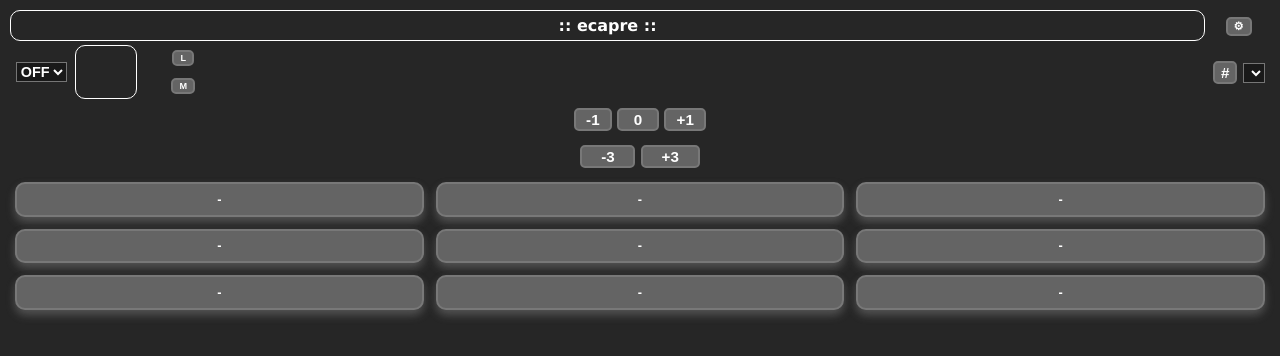
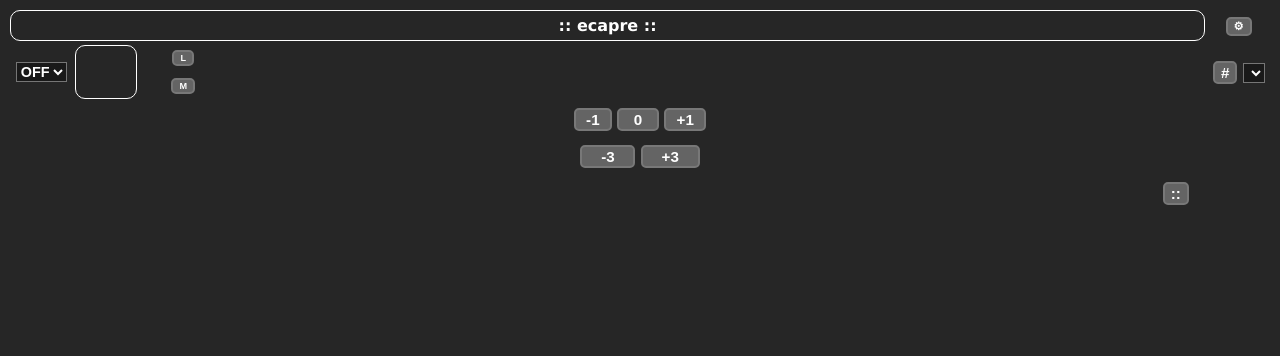
Before and after one commit to Rsantct/ecapre, a plain HTML site: page share/www/index.html in a window 1280 px wide. Drawn offline with Linux system fonts and the light colour scheme.

Commit message:
Update index.html

```diff
--- a/share/www/index.html
+++ b/share/www/index.html
@@ -338,10 +338,26 @@
     </div><!-- EOF ADVANCED CONTROLS -->
 
 
+    <!-- PLAYBACK CONTROL & MACROS TOGGLE-->
+    <div>
+    <table id="playback_control">
+        <tr>
+            <td id="playback_control_21" >
+            </td>
+            <td id="playback_control_22" >
+            </td>
+            <!-- MACROS button toggle-->
+            <td id="playback_control_23" >
+                <button type="button" id="macros_toggle_button"  onmousedown="macros_toggle()">::</button>
+            </td>
+        </tr>
+    </table>
+    </div>
+
     <!-- MACRO BUTTONS can be toggled -->
     <!-- 9 buttons keypad for customizable user macros (if any found) -->
     <div>
-    <table id="macro_buttons" style="display:inline-table">
+    <table id="macro_buttons" style="display:none">
     <tr>
     <td id="mCell"><button type="button" class="macro_buttons" id="macro_button_1" onmousedown="user_macro('1', this.innerText)" >-</button></td>
     <td id="mCell"><button type="button" class="macro_buttons" id="macro_button_2" onmousedown="user_macro('2', this.innerText)" >-</button></td>
```
